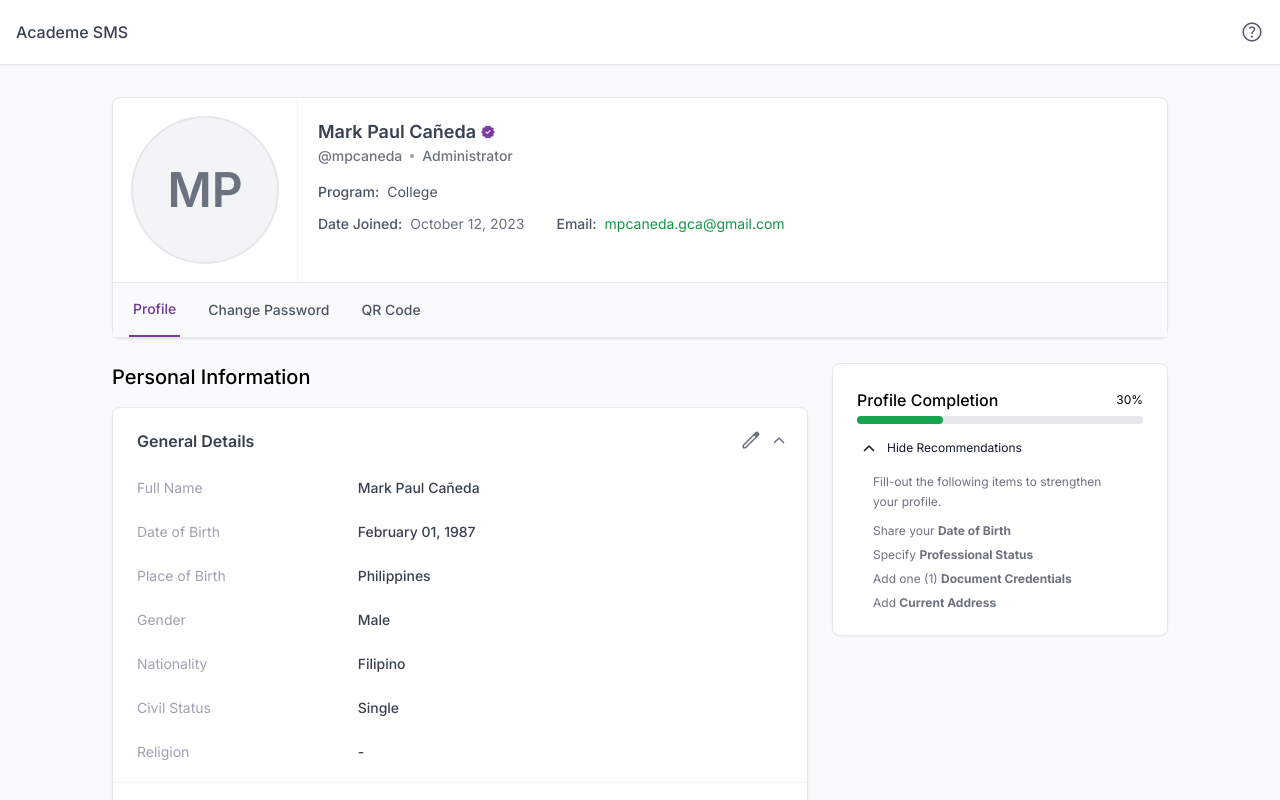
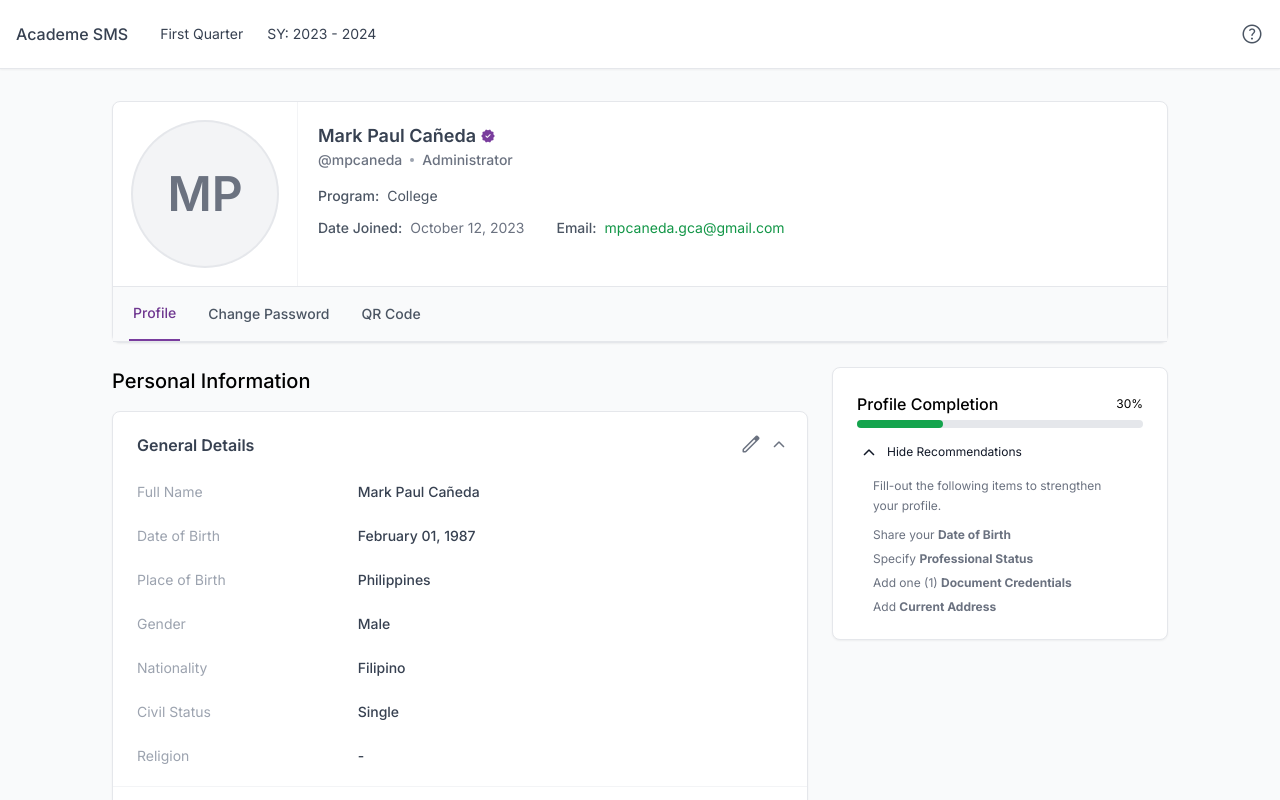
Before and after one commit to gocloud-inc/academe-sms, a Nuxt app: page /admin/manage-account/profile in a window 1280 px wide. Shown: the top 800 px of the page. Built offline with nearby package versions, Linux system fonts and the light colour scheme.

Commit message:
add school name and current year

```diff
--- a/components/AdminSidebar.vue
+++ b/components/AdminSidebar.vue
@@ -140,6 +140,16 @@
 		<div data-te-perfect-scrollbar-init class="relative h-screen px-5 py-4 overflow-hidden bg-primary-50 border-l border-r sm:w-64 w-60 dark:bg-primary-950 dark:border-gray-800">
 			<nav class="-mx-3 space-y-2">
 				<div class="space-y-1">
+					<div class="flex items-center gap-3 bg-white border shadow-sm p-3 mb-3 rounded-lg dark:bg-gray-900 dark:border-gray-800">
+						<div class="bg-gray-100 rounded-xl w-12 h-12 p-4 text-lg uppercase text-primary font-semibold flex items-center justify-center dark:bg-gray-700">
+							LV
+						</div>
+						<div class="flex flex-col">
+							<div class="text-xs text-gray-400">School Workspace</div>
+							<div class="text-sm text-gray-700 font-medium leading-tight line-clamp-2 dark:text-gray-100">La Verdad Christian College</div>
+						</div>
+					</div>
+
 					<details class="group [&_summary::-webkit-details-marker]:hidden" open>
 						<summary class="flex cursor-pointer items-center justify-between rounded-lg px-2 py-2 text-gray-500 hover:bg-primary-100 hover:text-gray-700 dark:hover:bg-primary-800 dark:text-gray-200 dark:hover:text-gray-100">
 							<div class="flex items-center gap-2">
--- a/layouts/admin.vue
+++ b/layouts/admin.vue
@@ -25,6 +25,11 @@
 							<a href="#" class="hidden lg:block text-gray-700 font-medium dark:text-gray-200">
 								Academe SMS
 							</a>
+
+							<div class="hidden xl:flex flex-col xl:flex-row xl:items-center mx-3">
+								<a href="#" class="px-3 py-1 text-sm text-gray-700 transition-colors duration-300 transform rounded-md xl:mt-0 dark:text-gray-200 hover:bg-gray-100 dark:hover:bg-gray-700">First Quarter</a>
+								<a href="#" class="px-3 py-1 text-sm text-gray-700 transition-colors duration-300 transform rounded-md xl:mt-0 dark:text-gray-200 hover:bg-gray-100 dark:hover:bg-gray-700">SY: 2023 - 2024</a>
+							</div>
 						</div>
 						<div class="flex items-center gap-4">
 							<button class="inline-flex items-center justify-center text-gray-600 transition-colors duration-300 transform dark:text-gray-200 hover:text-gray-700 dark:hover:text-gray-400 focus:text-gray-700 dark:focus:text-gray-400 focus:outline-none" aria-label="show notifications">
```
